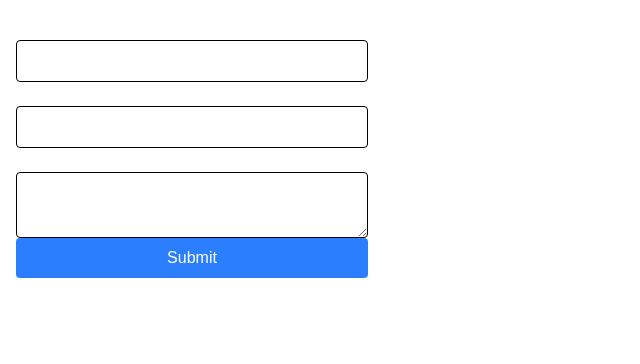
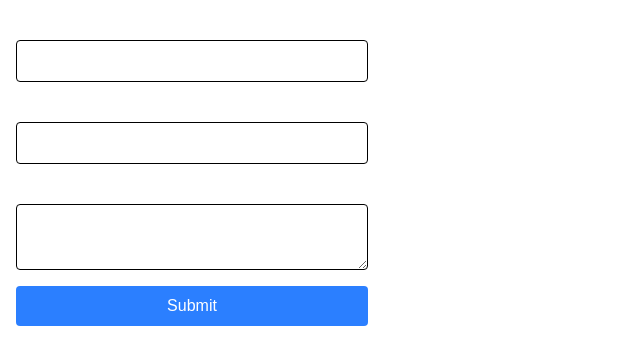
Before and after one commit to MonkeyDNaruto/LearningNextjs, a Next.js app in the folder data-fetching-demo/: page /products-db-create in a window 1280 px wide. Shown: the top 364 px of the page, without its empty margins (0-640 px from the left). Built offline with nearby package versions, Linux system fonts and the light colour scheme; no server answers; the database is empty.

Commit message:
form validation using useActionState

```diff
--- a/data-fetching-demo/src/app/products-db-create/page.tsx
+++ b/data-fetching-demo/src/app/products-db-create/page.tsx
@@ -1,8 +1,28 @@
 import { addProduct } from "@/src/components/prisma-db";
 import { Submit } from "@/src/components/submit";
 import { redirect } from "next/navigation";
+import { useActionState } from "react";
+
+type Errors = {
+  title?: string;
+  price?: string;
+  description?: string;
+};
+
+type FormState = {
+  errors: Errors;
+};
 
 export default function AddProductPage() {
+  const initialState: FormState = {
+    errors: {},
+  };
+
+  const [state, formAction, isPending] = useActionState(
+    createProduct,
+    initialState
+  );
+
   async function createProduct(formData: FormData) {
     "use server";
 
@@ -10,13 +30,32 @@ export default function AddProductPage() {
     const price = formData.get("price") as string;
     const description = formData.get("description") as string;
 
+    const errors: Errors = {};
+
+    if (!title) {
+      errors.title = "Title is required";
+    }
+
+    if (!price) {
+      errors.price = "Price is required";
+    }
+
+    if (!description) {
+      errors.description = "Description is required";
+    }
+
+    if (Object.keys(errors).length > 0) {
+      return { errors };
+    }
+
     await addProduct(title, parseInt(price), description);
 
     redirect("/product-db");
   }
 
   return (
-    <form action={createProduct} className="p-4 space-y-4 max-w-96">
+    <form action={formAction} className="p-4 space-y-4 max-w-96">
+      <div>
         <label className="text-white">
           Title
           <input
@@ -25,7 +64,11 @@ export default function AddProductPage() {
             name="title"
           />
         </label>
-
+        {state.errors.title && (
+          <p className="text-red-500">{state.errors.title}</p>
+        )}
+      </div>
+      <div>
         <label className="text-white">
           Price
           <input
@@ -34,7 +77,11 @@ export default function AddProductPage() {
             name="price"
           />
         </label>
-
+        {state.errors.price && (
+          <p className="text-red-500">{state.errors.price}</p>
+        )}
+      </div>
+      <div>
         <label className="text-white">
           Description
           <textarea
@@ -42,8 +89,18 @@ export default function AddProductPage() {
             name="description"
           />
         </label>
-
-    <Submit />
+        {state.errors.description && (
+          <p className="text-red-500">{state.errors.description}</p>
+        )}
+      </div>
+      <button
+      type="submit"
+      className="block w-full p-2 text-white bg-blue-500 rounded disabled:bg-gray-500"
+      disabled={isPending}
+    >
+      Submit
+    </button>
+      {/* <Submit /> */}
     </form>
   );
 }
```
Lines whose indentation alone changed are shown as unchanged.
